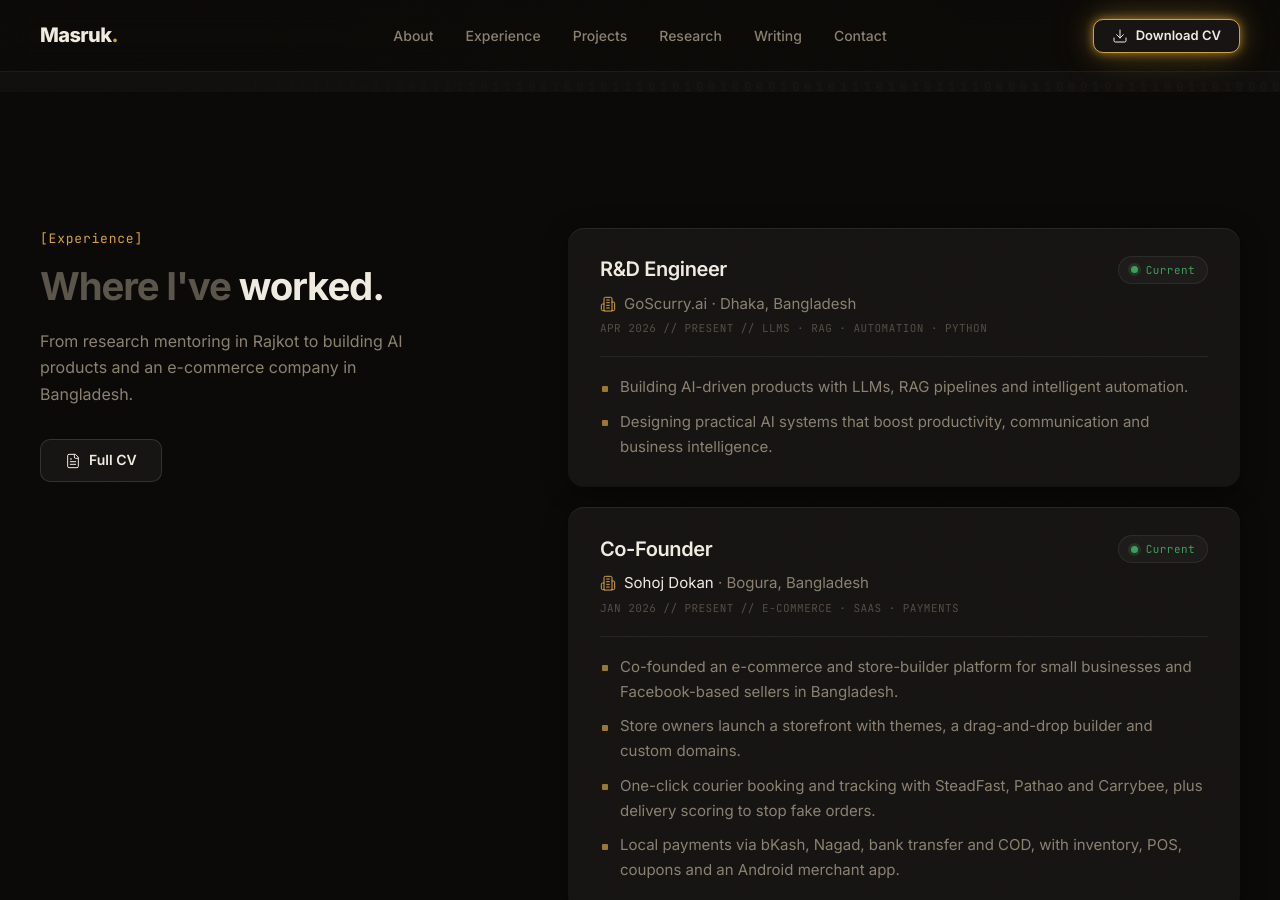
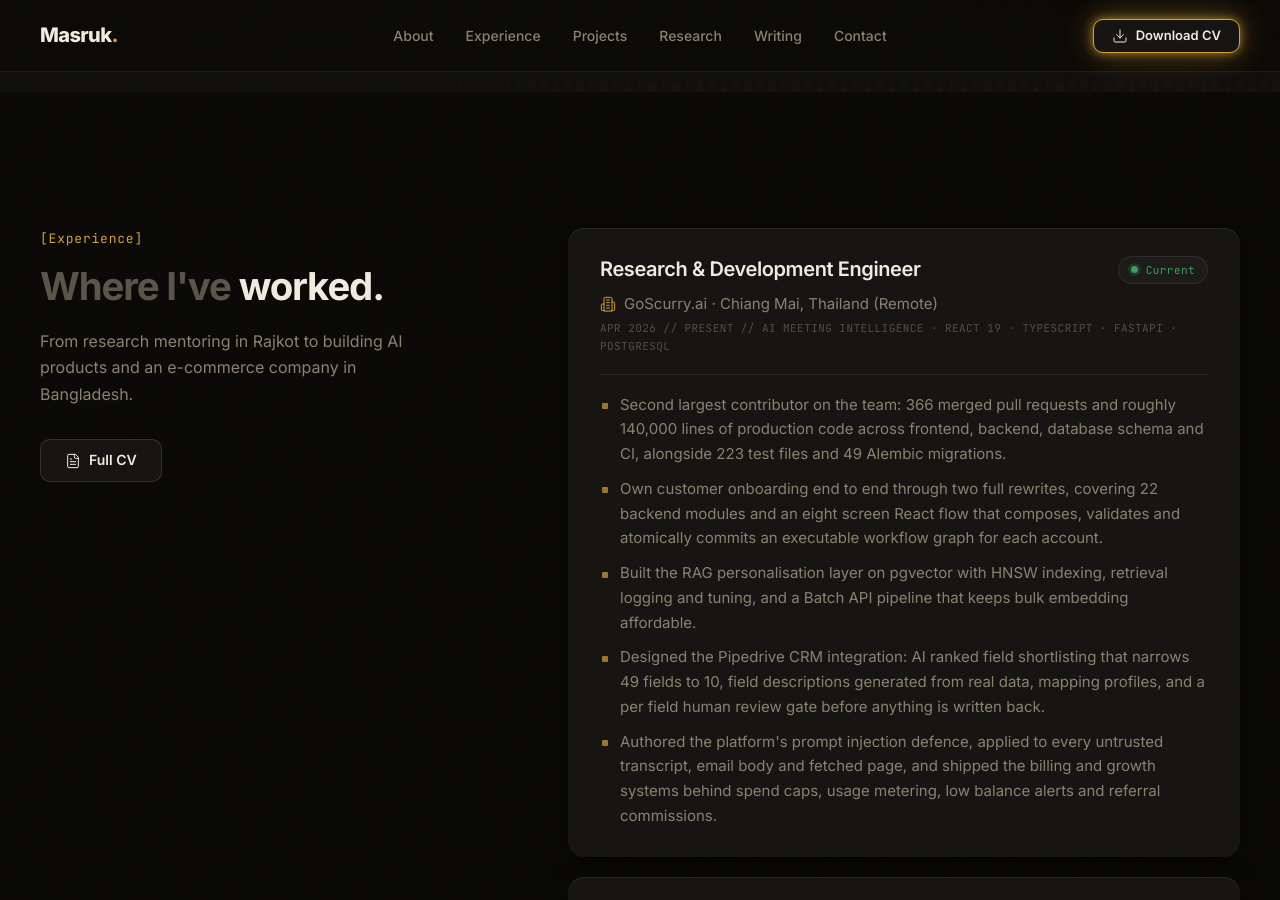
Before and after one commit to MasrukHabib/MasrukHabib.github.io, a Jekyll site: the page built from index.html, in a window 1280 px wide and 900 px high, scrolled down 3084 px. Built offline with Jekyll 4.4.1, drawn with Linux system fonts in a browser that asks for light colours; some of the changed text lies outside the part shown.

Commit message:
Match the Experience section to the CV
Role titles, locations and bullet points now follow the CV word for
word, and the education entries use the CV's names.

```diff
--- a/css/style.css
+++ b/css/style.css
@@ -364,7 +364,7 @@
 .exp-org .ic { display: inline-block; vertical-align: -3px; margin-right: 8px; color: var(--accent); }
 .exp-org a { color: var(--text-primary); }
 .exp-org a:hover { color: var(--accent-bright); }
-.exp-card .arch-meta { margin-bottom: 18px; padding-bottom: 18px; border-bottom: 1px solid var(--border-subtle); }
+.exp-card .arch-meta { margin-bottom: 18px; padding-bottom: 18px; border-bottom: 1px solid var(--border-subtle); white-space: normal; }
 .exp-card ul { display: grid; gap: 10px; }
 .exp-card li li, .exp-card ul li { position: relative; padding-left: 20px; font-size: 15px; }
 .exp-card ul li::before { content: ""; position: absolute; left: 2px; top: 0.7em; width: 6px; height: 6px; border-radius: 1px; background: var(--accent); opacity: 0.7; }
--- a/index.html
+++ b/index.html
@@ -149,60 +149,64 @@
 
         <ol class="exp-list">
           <li class="exp-card card reveal">
-            <header><h3>R&amp;D Engineer</h3><span class="pill pill-live"><span class="status-dot" aria-hidden="true"></span>Current</span></header>
-            <p class="exp-org">{% include icon.html name="building-2" size=16 %}GoScurry.ai · Dhaka, Bangladesh</p>
-            <p class="arch-meta">APR 2026 // PRESENT // LLMS · RAG · AUTOMATION · PYTHON</p>
+            <header><h3>Research &amp; Development Engineer</h3><span class="pill pill-live"><span class="status-dot" aria-hidden="true"></span>Current</span></header>
+            <p class="exp-org">{% include icon.html name="building-2" size=16 %}GoScurry.ai · Chiang Mai, Thailand (Remote)</p>
+            <p class="arch-meta">APR 2026 // PRESENT // AI MEETING INTELLIGENCE · REACT 19 · TYPESCRIPT · FASTAPI · POSTGRESQL</p>
             <ul>
-              <li>Building AI-driven products with LLMs, RAG pipelines and intelligent automation.</li>
-              <li>Designing practical AI systems that boost productivity, communication and business intelligence.</li>
+              <li>Second largest contributor on the team: 366 merged pull requests and roughly 140,000 lines of production code across frontend, backend, database schema and CI, alongside 223 test files and 49 Alembic migrations.</li>
+              <li>Own customer onboarding end to end through two full rewrites, covering 22 backend modules and an eight screen React flow that composes, validates and atomically commits an executable workflow graph for each account.</li>
+              <li>Built the RAG personalisation layer on pgvector with HNSW indexing, retrieval logging and tuning, and a Batch API pipeline that keeps bulk embedding affordable.</li>
+              <li>Designed the Pipedrive CRM integration: AI ranked field shortlisting that narrows 49 fields to 10, field descriptions generated from real data, mapping profiles, and a per field human review gate before anything is written back.</li>
+              <li>Authored the platform's prompt injection defence, applied to every untrusted transcript, email body and fetched page, and shipped the billing and growth systems behind spend caps, usage metering, low balance alerts and referral commissions.</li>
             </ul>
           </li>
           <li class="exp-card card reveal">
             <header><h3>Co-Founder</h3><span class="pill pill-live"><span class="status-dot" aria-hidden="true"></span>Current</span></header>
             <p class="exp-org">{% include icon.html name="building-2" size=16 %}<a href="https://sohojdokan.com" target="_blank" rel="noopener">Sohoj Dokan</a> · Bogura, Bangladesh</p>
-            <p class="arch-meta">JAN 2026 // PRESENT // E-COMMERCE · SAAS · PAYMENTS</p>
+            <p class="arch-meta">JAN 2026 // PRESENT // E-COMMERCE AND STORE-BUILDER PLATFORM FOR SMALL BUSINESSES AND FACEBOOK-BASED SELLERS</p>
             <ul>
-              <li>Co-founded an e-commerce and store-builder platform for small businesses and Facebook-based sellers in Bangladesh.</li>
-              <li>Store owners launch a storefront with themes, a drag-and-drop builder and custom domains.</li>
-              <li>One-click courier booking and tracking with SteadFast, Pathao and Carrybee, plus delivery scoring to stop fake orders.</li>
-              <li>Local payments via bKash, Nagad, bank transfer and COD, with inventory, POS, coupons and an Android merchant app.</li>
+              <li>Co-founded a platform that lets non-technical sellers launch an online store with ready-made themes, a drag-and-drop builder and a custom domain.</li>
+              <li>Look after the company's day-to-day operations.</li>
+              <li>Contribute to development of the platform, including store management tools such as inventory, POS, coupons and the Android merchant app.</li>
             </ul>
           </li>
           <li class="exp-card card reveal">
             <header><h3>Data Analyst</h3></header>
-            <p class="exp-org">{% include icon.html name="building-2" size=16 %}Jatri · Gulshan, Dhaka</p>
+            <p class="exp-org">{% include icon.html name="building-2" size=16 %}Jatri · Gulshan, Dhaka, Bangladesh</p>
             <p class="arch-meta">SEP 2025 // APR 2026 // ANALYTICS · DASHBOARDS · FORECASTING</p>
             <ul>
-              <li>Analysed sales, marketing, finance and supply-chain data to guide business decisions.</li>
-              <li>Built dashboards and automated reporting; tracked KPIs like sales growth and inventory trends.</li>
-              <li>Supported demand forecasting and surfaced growth opportunities with cross-functional teams.</li>
+              <li>Dug into sales, marketing, finance and supply chain data to answer the questions the business actually had.</li>
+              <li>Built the dashboards and automated the reporting, so numbers arrived without anyone chasing them.</li>
+              <li>Tracked sales growth, inventory and market trends, and watched how customers responded to promotions.</li>
+              <li>Helped with demand forecasting and sales planning, flagging risks and openings as they appeared.</li>
+              <li>Kept data consistent across systems and worked with whichever team needed numbers that week.</li>
             </ul>
           </li>
           <li class="exp-card card reveal">
             <header><h3>Backend Developer</h3></header>
             <p class="exp-org">{% include icon.html name="building-2" size=16 %}CRM Squirrel · Lampang, Thailand (Remote)</p>
-            <p class="arch-meta">AUG 2025 // SEP 2025 // PYTHON · REST APIS · SYSTEM DESIGN</p>
+            <p class="arch-meta">AUG 2025 // SEP 2025 // PYTHON · API INTEGRATION</p>
             <ul>
-              <li>Contributed to backend development, API integration and scalable system design.</li>
-              <li>Shipped Python-based services powering CRM workflows.</li>
+              <li>Wrote Python backend services behind core CRM workflows.</li>
+              <li>Handled API integration and helped shape how the system would scale.</li>
             </ul>
           </li>
           <li class="exp-card card reveal">
             <header><h3>Student Research Mentor</h3></header>
-            <p class="exp-org">{% include icon.html name="building-2" size=16 %}Marwadi University, Dept. of CE · Rajkot, India</p>
-            <p class="arch-meta">NOV 2023 // APR 2025 // MENTORSHIP · RESEARCH METHODS</p>
+            <p class="exp-org">{% include icon.html name="building-2" size=16 %}Dept. of Computer Engineering, Marwadi University · Rajkot, Gujarat, India</p>
+            <p class="arch-meta">NOV 2023 // APR 2025 // MENTORSHIP · RESEARCH · PUBLICATION</p>
             <ul>
-              <li>Guided <strong>3 batches</strong> of students through the full research-paper writing and publication process.</li>
-              <li>Led <strong>37 sessions</strong> at the Research Activity Club on ML implementation and technical writing.</li>
-              <li>Co-authored and published 2 papers with international collaborators.</li>
+              <li>Took three batches of students from first draft through to a published paper.</li>
+              <li>Ran 37 sessions at the Research Activity Club on machine learning and on writing results up properly.</li>
+              <li>Co-authored two papers with students from other countries.</li>
             </ul>
           </li>
           <li class="exp-card card reveal">
             <header><h3>Research Intern, SRIT</h3></header>
-            <p class="exp-org">{% include icon.html name="building-2" size=16 %}Marwadi University · Rajkot, India</p>
+            <p class="exp-org">{% include icon.html name="building-2" size=16 %}Dept. of Computer Engineering, Marwadi University · Rajkot, Gujarat, India</p>
             <p class="arch-meta">MAY 2024 // JUN 2024 // MACHINE LEARNING · PUBLICATION</p>
             <ul>
-              <li>Authored and published 1 research paper during the internship under expert mentorship.</li>
+              <li>Wrote and published one paper over the two months, under a faculty mentor.</li>
             </ul>
           </li>
         </ol>
@@ -213,15 +217,15 @@
           <span class="icon-box">{% include icon.html name="graduation-cap" size=20 %}</span>
           <div>
             <h3>B.Tech in Computer Engineering</h3>
-            <p>Marwadi University, Rajkot, India</p>
+            <p>Marwadi University, Rajkot, Gujarat, India</p>
             <p class="arch-meta">FIRST CLASS WITH DISTINCTION</p>
           </div>
         </article>
         <article class="edu-card card reveal">
           <span class="icon-box">{% include icon.html name="book-open" size=20 %}</span>
           <div>
-            <h3>Science Group: SSC &amp; HSC</h3>
-            <p>BIAM Model School &amp; College, Bogura, Bangladesh</p>
+            <h3>Higher Secondary (HSC) and Secondary School (SSC), Science</h3>
+            <p>BIAM Model School and College, Bogura, Bangladesh</p>
           </div>
         </article>
       </div>
```
